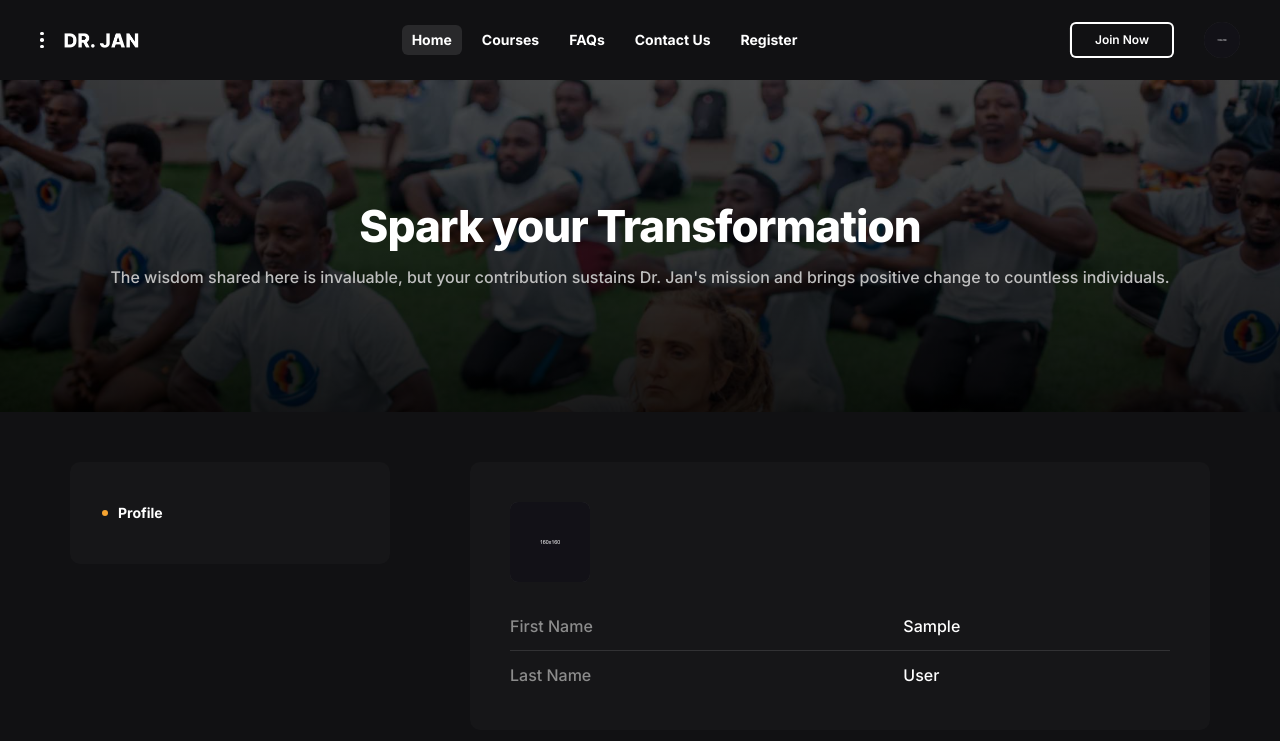
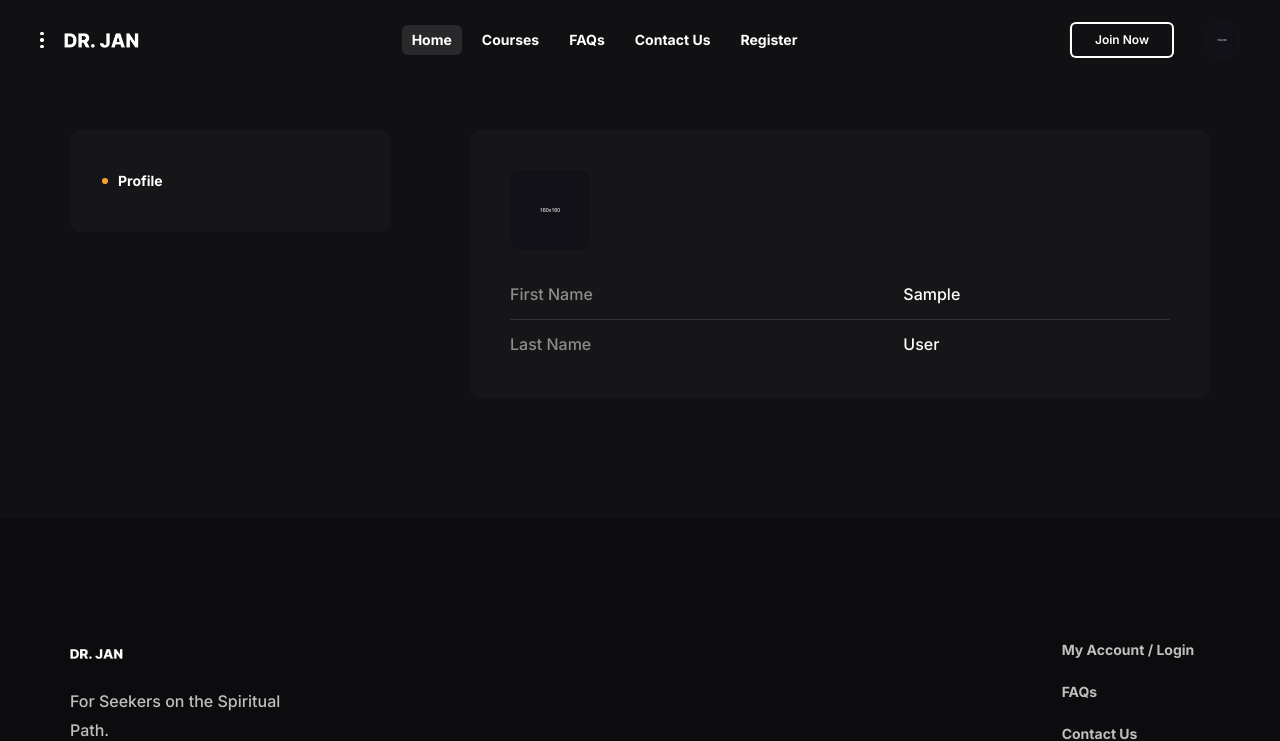
Before and after one commit to Jan-Cosmic-Foundation/drjan_exclusive, a Django app: page /profile/ in a window 1280 px wide. Shown: the top 741 px of the page. Run offline with Django 5.2, Linux system fonts and the light colour scheme; the visitor is signed in with stand-in values (Sample User, id 1); some libraries are stand-ins or nearby versions.

Commit message:
mod profile

```diff
--- a/exclusive/templates/exclusive/account-profile.html
+++ b/exclusive/templates/exclusive/account-profile.html
@@ -5,14 +5,6 @@
 {% endblock %}
 
 {% block content %}
-    <div class="flq-background py-md-7 py-6" style="background: linear-gradient(to bottom, rgba(0,0,0,0.7), rgba(0,0,0,0.9)), url('{% static 'exclusive/assets/images/background/pricing.jpg' %}'); background-size: cover; background-position: top">
-        <div class="container text-center">
-            <h1 class="display-6 mb-1 d-none d-md-block">Spark your Transformation</h1>
-            <!-- for phone -->
-            <h2 class="mb-1 d-md-none">Spark your Transformation</h2>
-            <p class="">The wisdom shared here is invaluable, but your contribution sustains Dr. Jan's mission and brings positive change to countless individuals.</p>
-        </div>
-    </div>
 <div class="content-wrap">
     <div class="container pt-5 pb-7">
         <div class="row gy-6 gx-6">
```
Lines whose indentation alone changed are shown as unchanged.
